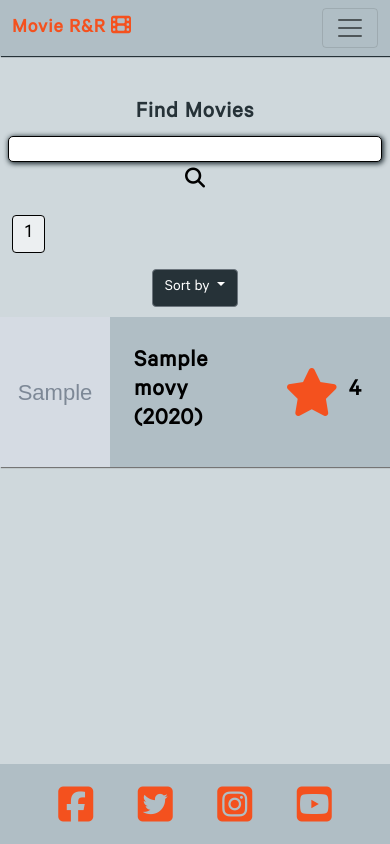
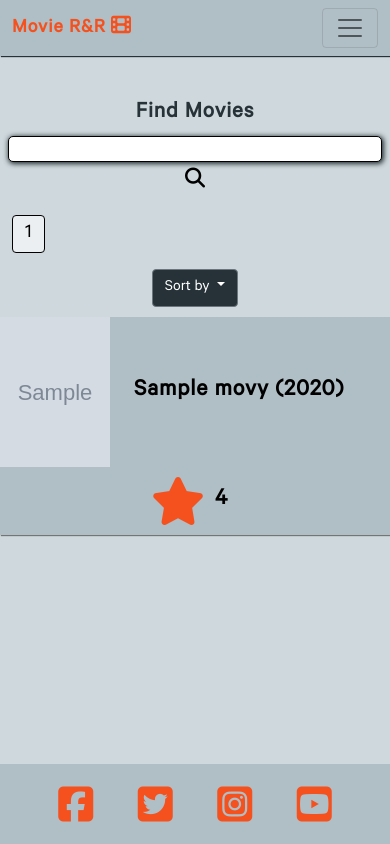
Before and after one commit to davidlidebrandt/milestone-project-3, a Flask app: page /findmovies/year in a window 390 px wide. Run offline with Flask 2, Linux system fonts and the light colour scheme; grey boxes marked "Sample" are stand-in pictures; a database or web service that is not in the repository returns one stand-in record (values such as "Sample title"); some libraries are stand-ins or nearby versions.

Commit message:
Move star icon below title on small screens

```diff
--- a/templates/findyear.html
+++ b/templates/findyear.html
@@ -43,8 +43,8 @@ Find Movies
 <a href="{{ url_for('movie_page', title=i.title) }}" class="col-12 search-result">
 <div class="row">
 <div class="col-4"><img class="thumbnail" src="{{ i.img_url }}" alt="Movie Poster"></div>
-<div class="col-4 center"><span class="description-item">{{ i.title }} ({{ i.year }})</span></div>
-<div id="{{ loop.index }}" class="col-4 center rating-wrap"><i class="fas fa-star star-icon"></i>
+<div class="col-8 col-md-4 center"><span class="description-item">{{ i.title }} ({{ i.year }})</span></div>
+<div id="{{ loop.index }}" class="col-12 col-md-4 center rating-wrap"><i class="fas fa-star star-icon"></i>
 {% if ratings %}
 {% for rating in ratings %}
 {% if i.title == rating.title %}
@@ -60,8 +60,8 @@ Find Movies
 <a href="{{ url_for('movie_page', title=i.title) }}" class="col-12 search-result dark-grey-bg">
 <div class="row">
 <div class="col-4"><img class="thumbnail" src="{{ i.img_url }}" alt="Movie Poster"></div>
-<div class="col-4 center"><span class="description-item">{{ i.title }} ({{ i.year }})</span></div>
-<div id="{{ loop.index }}" class="col-4 center rating-wrap"><i class="fas fa-star star-icon"></i>
+<div class="col-8 col-md-4 center"><span class="description-item">{{ i.title }} ({{ i.year }})</span></div>
+<div id="{{ loop.index }}" class="col-12 col-md-4 center rating-wrap"><i class="fas fa-star star-icon"></i>
 {% if ratings %}
 {% for rating in ratings %}
 {% if i.title == rating.title %}
```
Also changed, not shown: templates/findrating.html (+4 -4 lines), templates/findrecent.html (+4 -4 lines).
